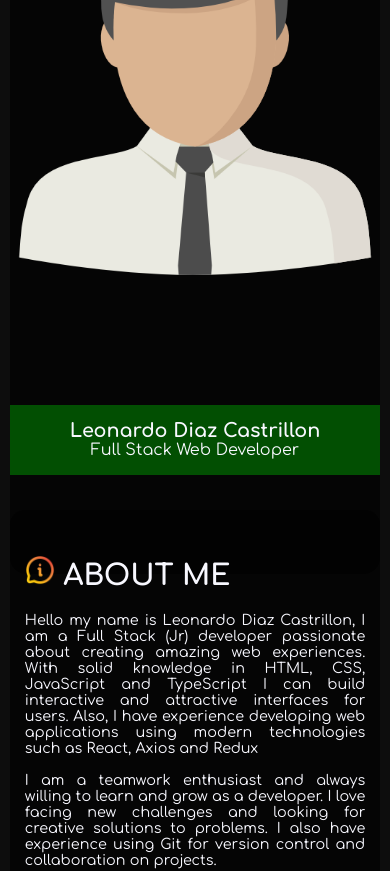
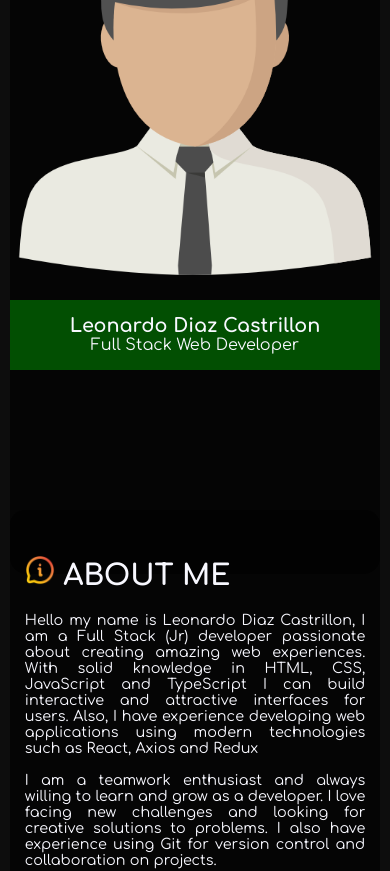
Before and after one commit to LedicaCo/portfolioLedica.co, a React (Vite) app: page / in a window 390 px wide. Shown: the part 893-1764 px from the top of the page. Built offline with nearby package versions, Linux system fonts and the light colour scheme.

Commit message:
coreccion about me

```diff
--- a/src/assets/css/about-me.css
+++ b/src/assets/css/about-me.css
@@ -133,7 +133,7 @@
         padding: 15px;
         text-align: center;
         position: absolute;
-        bottom: -215px;
+        bottom: -110px;
 
     }
 
```
